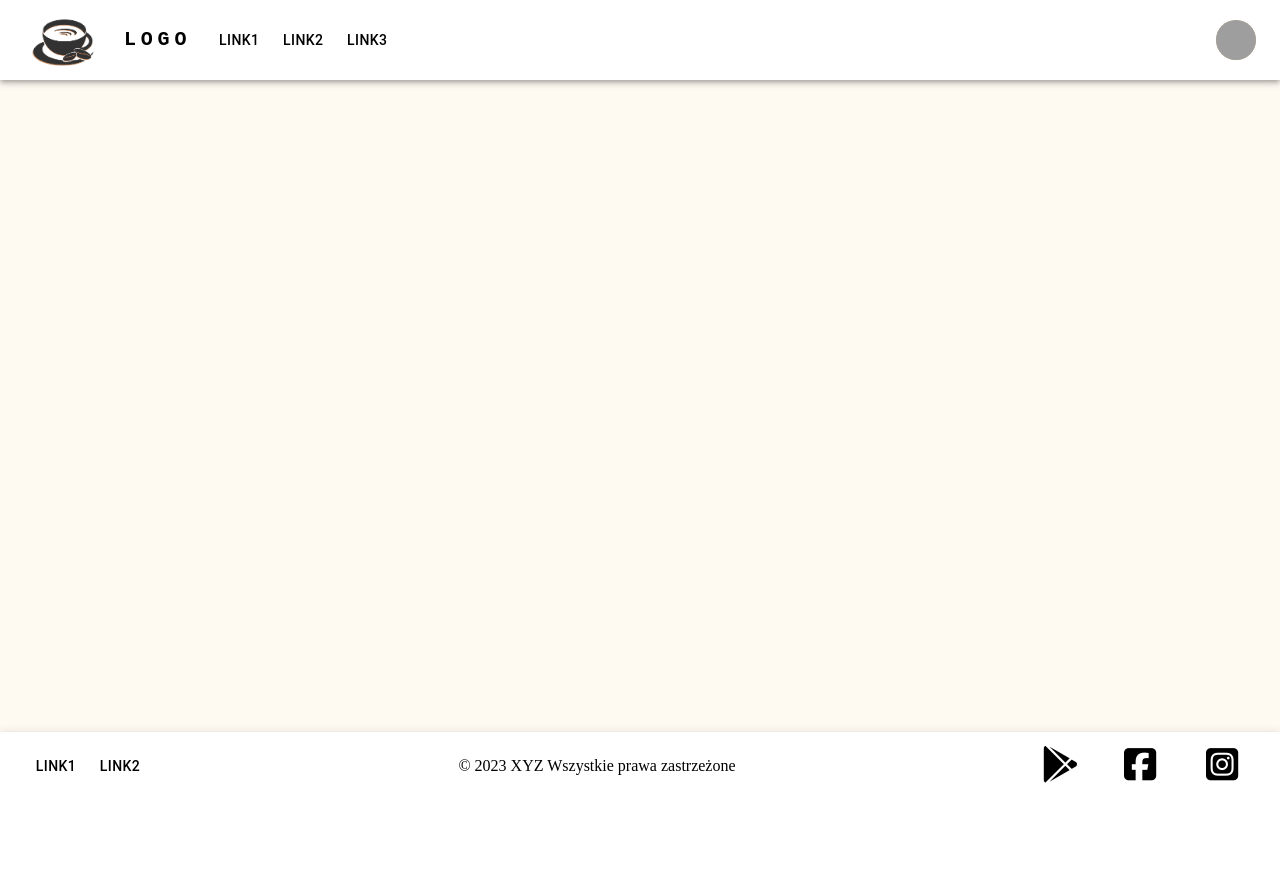
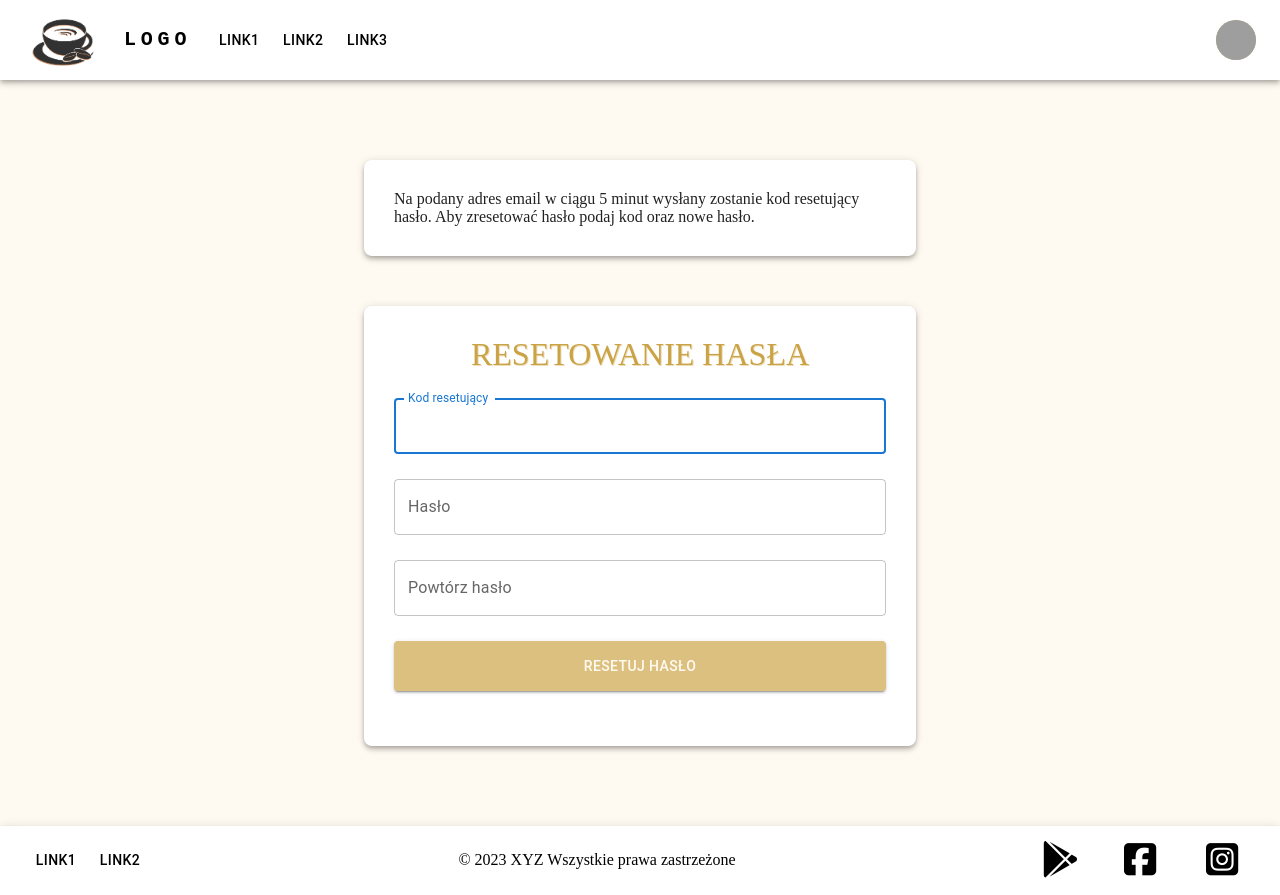
Before and after one commit to kardahim/cafe-frontend, a React (Create React App) app: page /confirm-reset-password in a window 1280 px wide. Before the commit the page ends 800 px from the top, so only its background shows below. Built offline with nearby package versions, Linux system fonts and the light colour scheme; grey boxes are pictures that could not be loaded.

Commit message:
add ResetConfirmation view

```diff
--- a/src/App.tsx
+++ b/src/App.tsx
@@ -11,6 +11,8 @@ import Login from './pages/login/Login'
 import Register from './pages/register/Register';
 import Home from './pages/home/Home';
 import Reservation from './pages/reservation/Reservation';
+import Reset from './pages/password_reset/Reset';
+import ResetConfirmation from './pages/password_reset/ResetConfirmation';
 
 function App() {
   return (
@@ -22,6 +24,8 @@ function App() {
           <Route path='/login' element={<Login />} />
           <Route path='/register' element={<Register />} />
           <Route path='/reservation' element={<Reservation />} />
+          <Route path='/reset-password' element={<Reset />} />
+          <Route path='/confirm-reset-password' element={<ResetConfirmation />} />
         </Routes>
         <Footer />
       </Router>
--- /dev/null
+++ b/src/pages/password_reset/ResetConfirmation.scss
@@ -0,0 +1,35 @@
+@import '../../assets/scss/variables.scss';
+
+$space-between-items: 25px;
+
+.reset-confirmation {
+    .reset-confirmation__card {
+        padding: 30px;
+        border-radius: 8px;
+
+        .reset-confirmation__card__header {
+            margin-bottom: $space-between-items;
+            text-align: center;
+            text-transform: uppercase;
+            font-size: 2rem;
+            color: $aztec-gold;
+            text-shadow: 1px 1px $dutch-white;
+        }
+
+        .reset-confirmation__card__content {
+            display: flex;
+            flex-direction: column;
+
+            .reset-confirmation__content__input {
+                margin-bottom: $space-between-items;
+            }
+
+            .reset-confirmation__content__button {
+                color: $floral-white;
+                background-color: $burlywood;
+                margin-bottom: $space-between-items;
+                height: 50px;
+            }
+        }
+    }
+}
--- /dev/null
+++ b/src/pages/password_reset/ResetConfirmation.tsx
@@ -0,0 +1,86 @@
+import {
+    Container,
+    TextField,
+    Button,
+    Paper,
+    Box
+} from "@mui/material";
+
+import { useFormik } from "formik"
+import { ResetPasswordConfirmationValidationSchema } from "../../validations/ResetPasswordConfirmationValidationSchema";
+import './ResetConfirmation.scss'
+
+function ResetConfirmation() {
+    const formik = useFormik({
+        initialValues: {
+            code: '',
+            password: '',
+            repeatPassword: ''
+        },
+        validationSchema: ResetPasswordConfirmationValidationSchema,
+        onSubmit: (values) => {
+            alert('Do something')
+        }
+    });
+
+    return (
+        <Container maxWidth="sm" className='reset-confirmation'>
+            <Paper elevation={4} className='reset-confirmation__card' sx={{ 'marginBottom': '50px' }}>
+                Na podany adres email w ciągu 5 minut wysłany zostanie kod resetujący hasło. Aby zresetować hasło podaj kod oraz nowe hasło.
+            </Paper>
+            <Paper elevation={4} className='reset-confirmation__card'>
+                <Box className='reset-confirmation__card__header'>
+                    resetowanie hasła
+                </Box>
+                <Box className='reset-confirmation__card__content'>
+                    <form onSubmit={formik.handleSubmit}>
+                        <TextField className='reset-confirmation__content__input'
+                            variant='outlined'
+                            label='Kod resetujący'
+                            fullWidth
+                            autoFocus
+                            name='code'
+                            value={formik.values.code}
+                            onChange={formik.handleChange}
+                            error={formik.touched.code && Boolean(formik.errors.code)}
+                            helperText={formik.touched.code && formik.errors.code}
+                        />
+                        <TextField className='reset-confirmation__content__input'
+                            variant='outlined'
+                            label='Hasło'
+                            fullWidth
+                            autoComplete='current-password'
+                            type='password'
+                            name='password'
+                            value={formik.values.password}
+                            onChange={formik.handleChange}
+                            error={formik.touched.password && Boolean(formik.errors.password)}
+                            helperText={formik.touched.password && formik.errors.password}
+                        />
+                        <TextField className='reset-confirmation__content__input'
+                            variant='outlined'
+                            label='Powtórz hasło'
+                            fullWidth
+                            autoComplete='current-password'
+                            type='password'
+                            name='repeatPassword'
+                            value={formik.values.repeatPassword}
+                            onChange={formik.handleChange}
+                            error={formik.touched.repeatPassword && Boolean(formik.errors.repeatPassword)}
+                            helperText={formik.touched.repeatPassword && formik.errors.repeatPassword}
+                        />
+                        <Button className='reset-confirmation__content__button'
+                            variant='contained'
+                            fullWidth
+                            type='submit'
+                        >
+                            Resetuj hasło
+                        </Button>
+                    </form>
+                </Box>
+            </Paper>
+        </Container>
+    )
+}
+
+export default ResetConfirmation
--- /dev/null
+++ b/src/validations/ResetPasswordConfirmationValidationSchema.ts
@@ -0,0 +1,17 @@
+import * as Yup from "yup"
+
+export const ResetPasswordConfirmationValidationSchema = Yup.object({
+    code: Yup
+        .string()
+        .required("Kod jest wymagany"),
+    // add correct code validation
+    password: Yup
+        .string()
+        .required("Hasło jest wymagane")
+        .matches(/^(?=.*?[A-Z])(?=.*?[a-z])(?=.*?[0-9])(?=.*?[#?!@$ %^&*-]).{8,}$/, "Hasło musi zawierać znak specjalny, cyfrę, wielką i małą literę oraz minimum 8 znaków"),
+    repeatPassword: Yup
+        .string()
+        .required("Hasło jest wymagane")
+        // check that password and repeatPassword are same
+        .oneOf([Yup.ref('password')], "Hasło musi być identyczne")
+});
```
